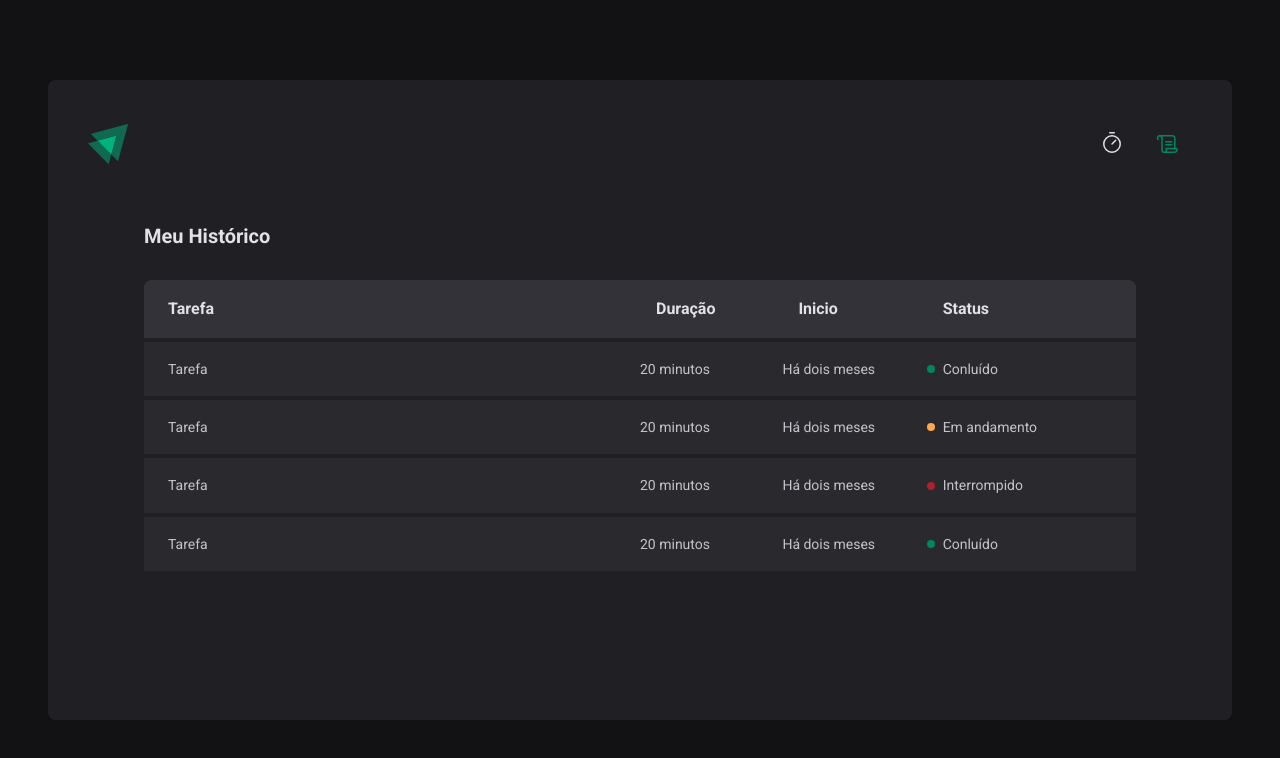
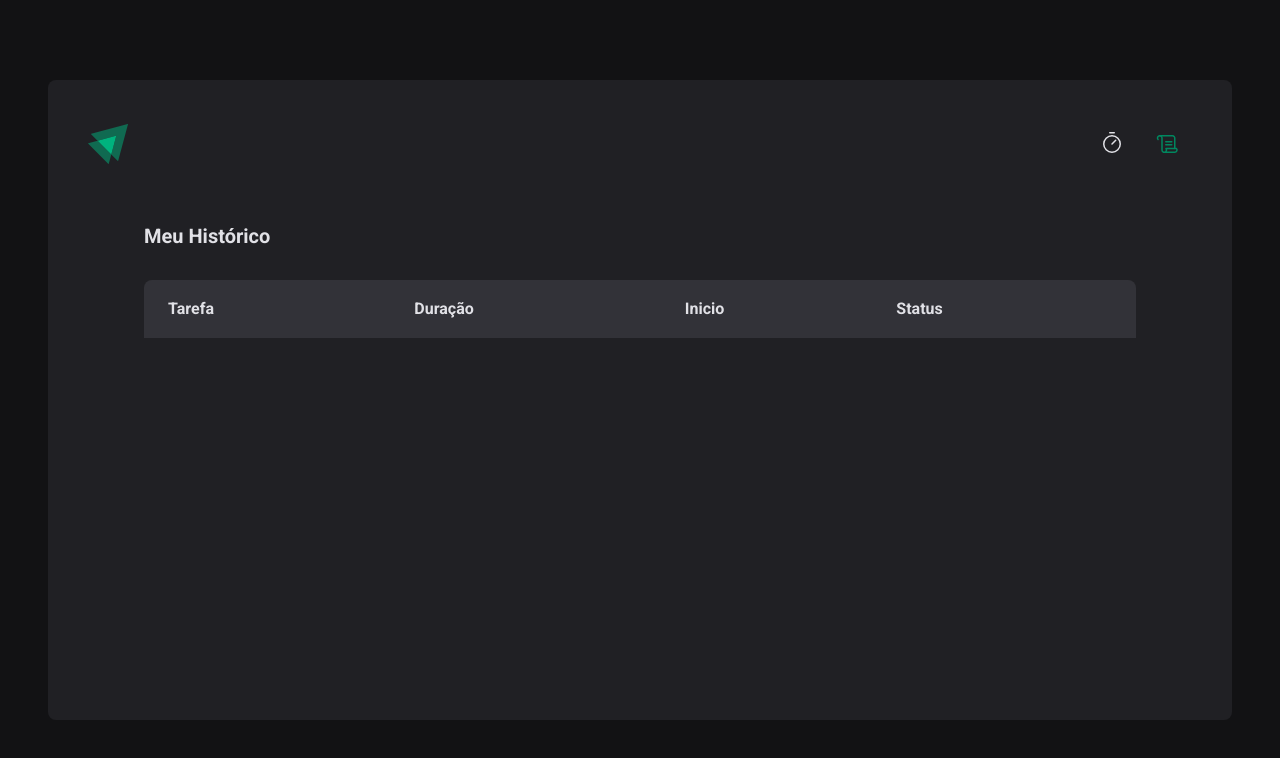
Before and after one commit to fekow/02-ignite-timer, a React (Vite) app: page /history in a window 1280 px wide. Shown: the top 758 px of the page. Built offline with nearby package versions, Linux system fonts and the light colour scheme.

Commit message:
use reset form on home, add history render

```diff
--- a/src/contexts/CycleContext.tsx
+++ b/src/contexts/CycleContext.tsx
@@ -67,9 +67,7 @@ export function CyclesContextProvider({
 
     setCycles((state) => [...state, newCycle])
     setActiveCycleId(newCycle.id)
-    // setAmountSecondsPassed(0)
-
-    // reset()
+    setAmountSecondsPassed(0)
   }
   function interruptCurrentCycle() {
     setCycles((state) =>
--- a/src/pages/History/index.tsx
+++ b/src/pages/History/index.tsx
@@ -1,6 +1,10 @@
+import { useContext } from 'react'
 import { HistoryContainer, HistoryList, Status } from './styles'
+import { CyclesContext } from '../../contexts/CycleContext'
 
 export function History() {
+  const { cycles } = useContext(CyclesContext)
+
   return (
     <HistoryContainer>
       <h1>Meu Histórico</h1>
@@ -16,38 +20,32 @@ export function History() {
             </tr>
           </thead>
           <tbody>
-            <tr>
-              <td>Tarefa</td>
-              <td>20 minutos</td>
-              <td>Há dois meses</td>
-              <td>
-                <Status statusColor="green">Conluído</Status>
-              </td>
-            </tr>
-            <tr>
-              <td>Tarefa</td>
-              <td>20 minutos</td>
-              <td>Há dois meses</td>
-              <td>
-                <Status statusColor="yellow">Em andamento</Status>
-              </td>
-            </tr>
-            <tr>
-              <td>Tarefa</td>
-              <td>20 minutos</td>
-              <td>Há dois meses</td>
-              <td>
-                <Status statusColor="red">Interrompido</Status>
-              </td>
-            </tr>
-            <tr>
-              <td>Tarefa</td>
-              <td>20 minutos</td>
-              <td>Há dois meses</td>
-              <td>
-                <Status statusColor="green">Conluído</Status>
-              </td>
-            </tr>
+            {cycles.map((cycle) => {
+              return (
+                <tr key={cycle.id}>
+                  <td>{cycle.task}</td>
+                  <td>{cycle.minutesAmount} minutos</td>
+                  <td>{cycle.startDate.toLocaleDateString()}</td>
+                  <td>
+                    <Status
+                      statusColor={
+                        cycle.finishedDate
+                          ? 'green'
+                          : cycle.interruptedDate
+                            ? 'red'
+                            : 'yellow'
+                      }
+                    >
+                      {cycle.finishedDate
+                        ? 'Concluído'
+                        : cycle.interruptedDate
+                          ? 'Interrompido'
+                          : 'Em andamento'}
+                    </Status>
+                  </td>
+                </tr>
+              )
+            })}
           </tbody>
         </table>
       </HistoryList>
--- a/src/pages/Home/index.tsx
+++ b/src/pages/Home/index.tsx
@@ -34,14 +34,19 @@ export function Home() {
   const { activeCycle, interruptCurrentCycle, createNewCycle } =
     useContext(CyclesContext)
 
-  const { handleSubmit, watch } = newCycleForm
+  const { handleSubmit, watch, reset } = newCycleForm
+
+  function handleCreateNewCycle(data: NewCycleFormData) {
+    createNewCycle(data)
+    reset()
+  }
 
   const task = watch('task')
   const isSubmitButtonDisabled = !task
 
   return (
     <HomeContainer>
-      <form onSubmit={handleSubmit(createNewCycle)} action="">
+      <form onSubmit={handleSubmit(handleCreateNewCycle)} action="">
         {/* DOU TODO O CONTEXTO DO FORM PRA OS FILHOS */}
         <FormProvider {...newCycleForm}>
           <NewCycleForm />
```
